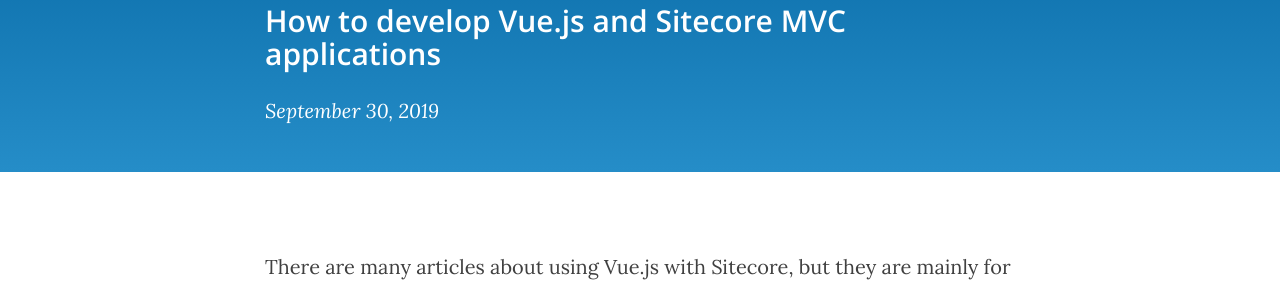
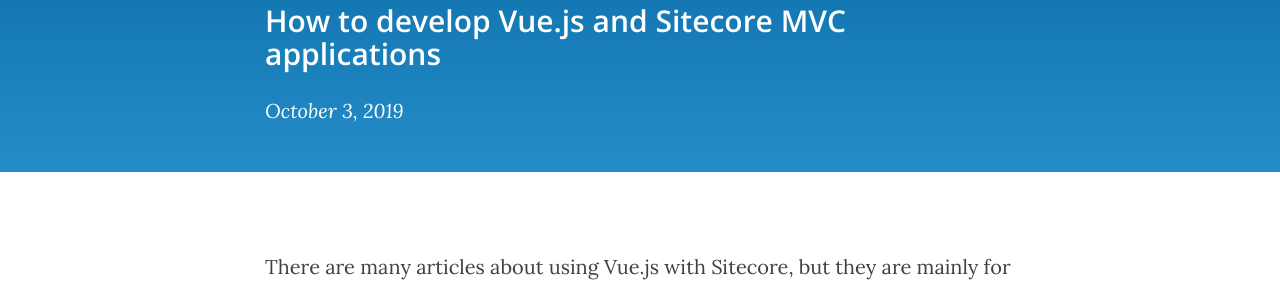
Before and after one commit to chowson/chowson.github.io, a Jekyll site: the page built from _posts/2019-10-03-vuejs-sitecore-mvc.md, in a window 1280 px wide and 900 px high. Shown: the part 187-474 px from the top of the window. Built offline with Jekyll 4.4.1, drawn with Linux system fonts in a browser that asks for light colours; nearby versions of some CDN libraries.

Commit message:
Resolved mismatch of post dates

```diff
--- a/_posts/2019-10-03-vuejs-sitecore-mvc.md
+++ b/_posts/2019-10-03-vuejs-sitecore-mvc.md
@@ -3,7 +3,7 @@
 references: []
 title:      "Vue.js and Sitecore MVC"
 subtitle:   "How to develop Vue.js and Sitecore MVC applications"
-date:       2019-09-30 19:54:11
+date:       2019-10-03 19:54:11
 description: "How to develop Vue.js and Sitecore MVC applications"
 tags: [sitecore]
 ---
```
